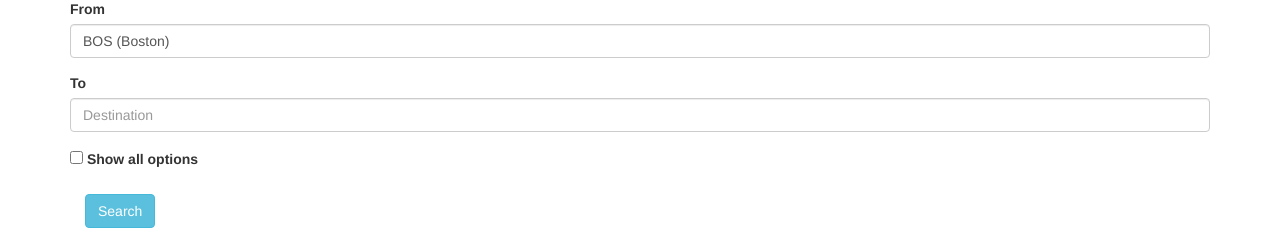
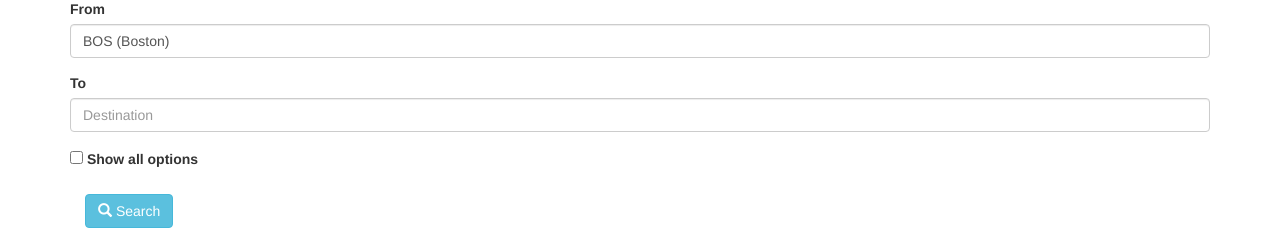
Before and after one commit to richardliutl/hack18-travel-app, a Flask app: page / in a window 1280 px wide. Shown: the part 443-691 px from the top of the page. Run offline with Flask 2, Linux system fonts and the light colour scheme; some libraries are stand-ins or nearby versions.

Commit message:
make it better

```diff
--- a/static/js/home.js
+++ b/static/js/home.js
@@ -62,7 +62,7 @@ var updateGraph = function(price_data) {
 };
 
 document.addEventListener('DOMContentLoaded', function() {
-  document.getElementById('submit').addEventListener('click', function() {
+  document.getElementById('submit-btn').addEventListener('click', function() {
     var from_place = document.getElementById("from_place").value;
     var to_place = document.getElementById("to_place").value;
     submitPlaces(from_place, to_place);
--- a/templates/home.html
+++ b/templates/home.html
@@ -69,8 +69,8 @@
                 <p></p>
 
                 <div class="container">
-                    <button id="submit" class="btn btn-info">
-                        Search
+                    <button id="submit-btn" class="btn btn-info">
+                        <span class="glyphicon glyphicon-search"></span> Search
                     </button>
                 </div>
 
```
